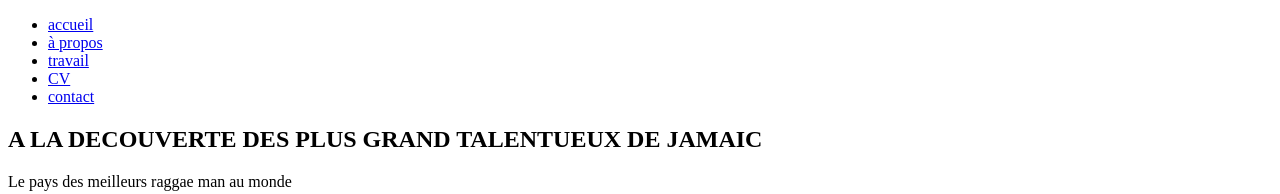
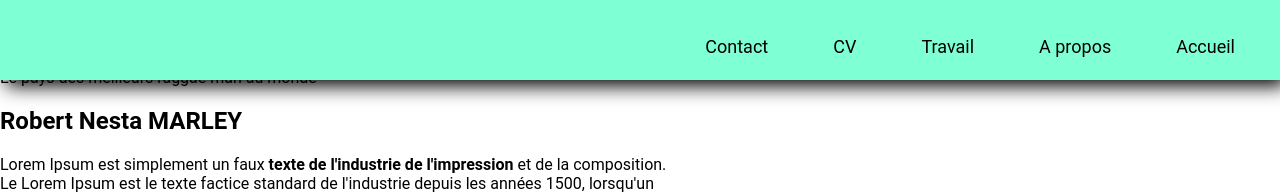
Before and after one commit to Summaray1/control-gitHub, a plain HTML site: page index.html in a window 1280 px wide. Shown: the top 194 px of the page. Drawn offline with Linux system fonts and the light colour scheme.

Commit message:
last cimmit

```diff
--- a/index.html
+++ b/index.html
@@ -3,28 +3,32 @@
   <head>
 		<title> Mon portefeuille ! </title>
         <meta charset="UTF-8">
+        <link rel="stylesheet" href="style/style.css">
   </head>
 
   <body>
 			<!-- La barre de navigation -->
-            <header>
+            <header class="barre-navigation">
                 <nav>
-                    <ul>
-                        <li><a href="#accueil">accueil</a></li>
-                        <li><a href="#apropos">à propos</a></li>
-                        <li><a href="#travail">travail</a></li>
+                    <ul class="menu">
+                        <li><a href="#Accueil">Accueil</a></li>
+                        <li><a href="#A propos">A propos</a></li>
+                        <li><a href="#Travail">Travail</a></li>
                         <li><a href="#CV">CV</a></li>
-                        <li><a href="#contact">contact</a></li>
+                        <li><a href="#Contact">Contact</a></li>
                     </ul>
                 </nav>
             </header>
-            <main>
+            <main class="principal">
                 <section id="accueil">
                     <h1>A LA DECOUVERTE DES PLUS GRAND TALENTUEUX DE JAMAIC</h1>
                         <P>Le pays des meilleurs raggae man au monde</P>
                          <h2>Robert Nesta MARLEY</h2>
                           <p>Lorem Ipsum est simplement un faux <b>texte de l'industrie de l'impression</b> et de la composition.</br> Le Lorem Ipsum est le texte factice standard de l'industrie depuis les années 1500, lorsqu'un</br> imprimeur inconnu a pris une galère de caractères et l'a brouillé pour en faire un livre de</p>
-                           <img height="500px" src="image/face.jpg" alt="image/homme">
+                           <div>
+                            <img height="500px" src="image/face.jpg" alt="image/homme">
+                           </div>
+
                 </section>
 
                 <section id="apropos">
--- /dev/null
+++ b/style/style.css
@@ -0,0 +1,33 @@
+body{
+    margin: 0px;
+    font-family: roboto;
+}
+.barre-navigation{
+    margin-top: -20px;
+    background-color: aquamarine;
+    box-shadow : 6px 6px 18px black;
+    position: fixed;
+    height: 80px;
+    width: 100%;
+}
+nav ul li{
+    list-style-type: none;
+    display: inline-flex;
+    padding: 10px;
+}
+ul li a{
+    text-decoration: none;
+    font-size: 18px;
+    color: #000;
+}
+ul li a:hover{
+    color: blue ;
+}
+.menu li{
+    float: right;
+    padding: 20px;
+    margin-right: 25px;
+}
+.principal section div {
+
+}
```
